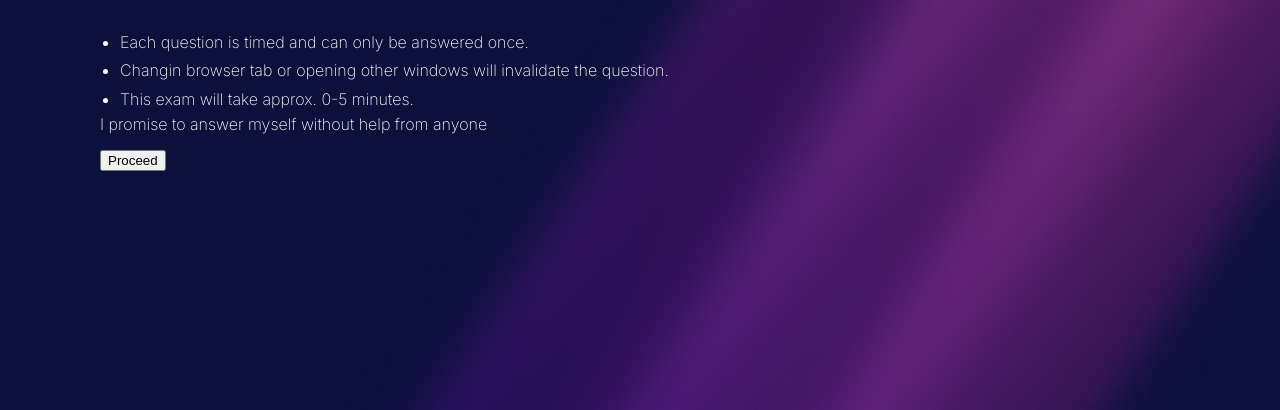
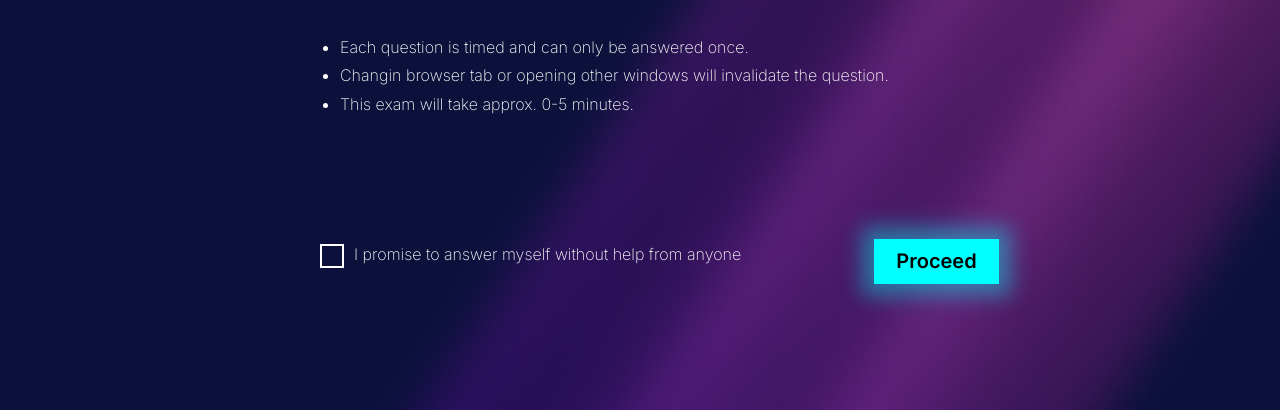
Before and after one commit to Valter-Matta/U1-W4-Progetto, a plain HTML site: page welcome_page.html in a window 1280 px wide. Shown: the part 390-800 px from the top of the page. Drawn offline with Linux system fonts and the light colour scheme.

Commit message:
ADDS HTML AND CSS

```diff
--- a/assets/css/welcome_page.css
+++ b/assets/css/welcome_page.css
@@ -4,12 +4,12 @@ body{
     background-image: url(/assets/image/bg.jpg);
     background-repeat: no-repeat;
     background-size: cover;
-    padding-left: 100px;
 }
 
 header{
     width: 100%;
     height: 100px;
+    padding-left: 100px;
     align-content: center;
 }
 
@@ -23,7 +23,9 @@ header{
 }
 
 main{
+    margin-left: 25%;
     padding-top: 40px;
+
 }
 
 h1{
@@ -56,7 +58,7 @@ p{
     font-optical-sizing: auto;
     font-style: normal;
     font-weight: 200;
-    margin-bottom: 15px;
+    margin-bottom:20px;
     line-height: 1.3em
 }
 
@@ -69,6 +71,45 @@ ul{
     font-weight: 200;
     list-style: disc;
     margin-left: 20px;
-    line-height: 1.8em
+    line-height: 1.8em;
+    margin-bottom: 120px;
+}
 
+.article{
+    width: 500px;
+    height: 25px;
+    display: inline-flex;
+    margin-right: 50px;
 }
+
+.quadratino{
+    width: 20px;
+    height: 20px;
+    margin-right: 10px;
+    display: inline-block;
+    border: 2px solid rgb(255, 255, 255);
+}
+
+.condizioni{
+    font-size: 16px;
+    color: white;
+    font-family: "Inter", sans-serif;
+    font-optical-sizing: auto;
+    font-style: normal;
+    font-weight: 200;
+    display: inline-block;
+}
+
+button{
+    width: 125px;
+    height: 45px;
+    background-color: #00ffff;
+    box-shadow: 0px 0px 20px 12px rgba(0,255,255,0.4);
+    border: none;
+    font-size: 20px;
+    color: black;
+    font-family: "Inter", sans-serif;
+    font-optical-sizing: auto;
+    font-style: normal;
+    font-weight: 600;
+}
--- a/welcome_page.html
+++ b/welcome_page.html
@@ -43,9 +43,13 @@
           <li>This exam will take approx. 0-5 minutes.</li>
         </ul>
       </section>
-      <section>
-        <div class="quadratino"></div>
-        <p>I promise to answer myself without help from anyone</p>
+      <section class="section2">
+        <article class="article">
+          <div class="quadratino"></div>
+          <p class="condizioni">
+            I promise to answer myself without help from anyone
+          </p>
+        </article>
         <button>Proceed</button>
       </section>
     </main>
```
